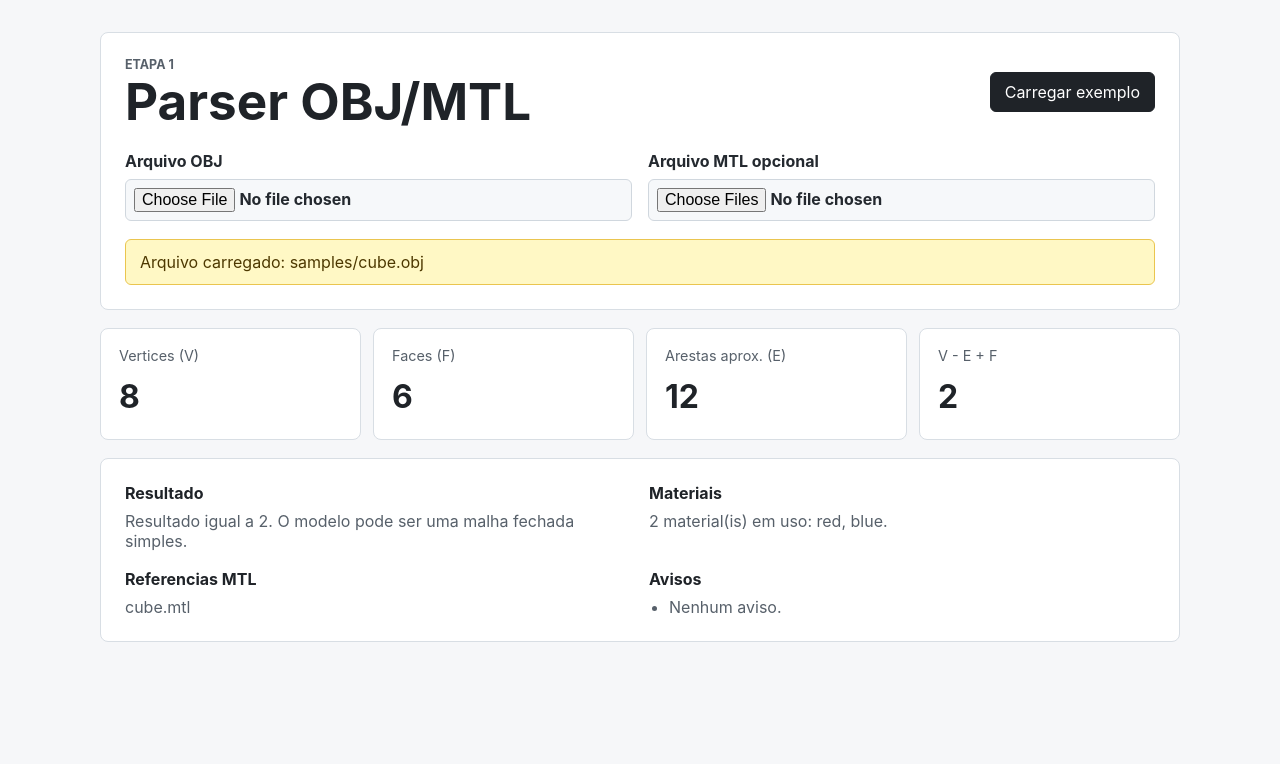
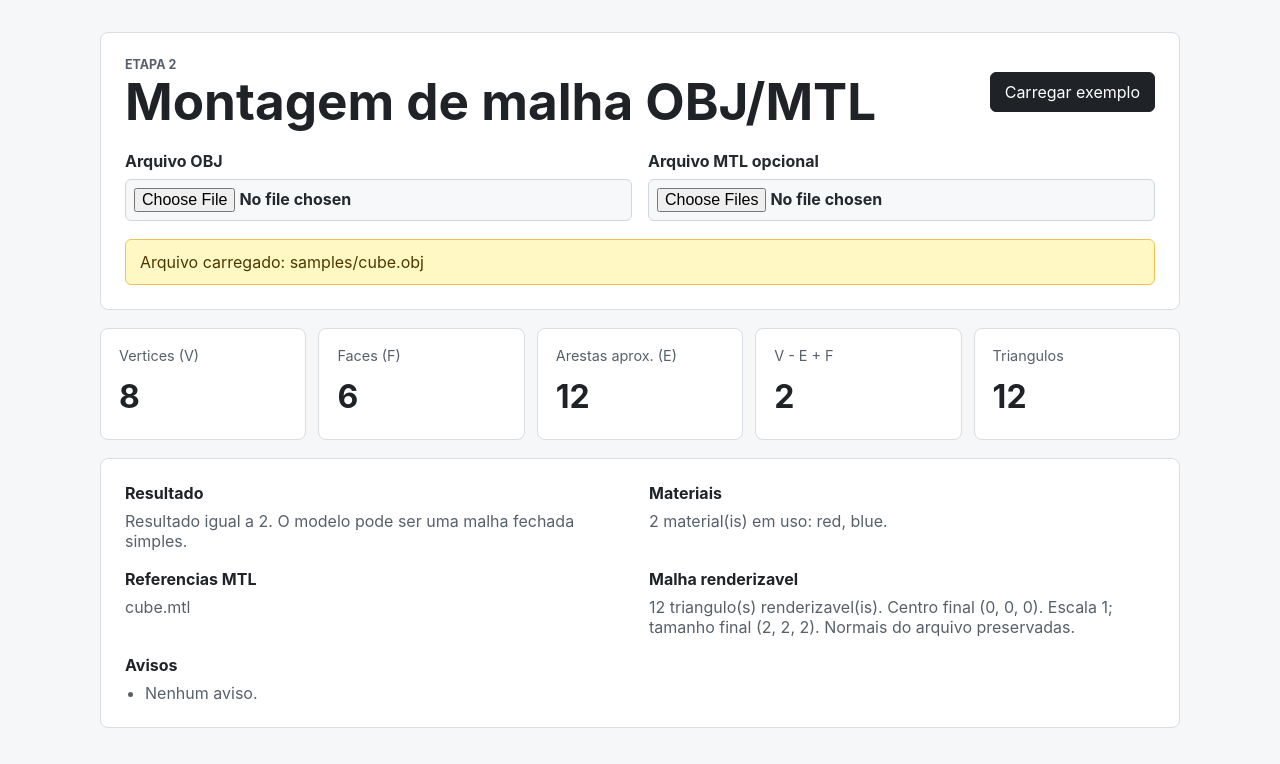
Before and after one commit to Gabeez11/Aula-08---Criar-um-Visualizador-3D-de-Poligonos, a website with bundled scripts: page index.html in a window 1280 px wide. Both pictures are taken after a click on the button "Carregar exemplo". Built offline with nearby package versions, Linux system fonts and the light colour scheme.

Commit message:
feat: build renderable mesh from parsed obj

```diff
--- a/index.html
+++ b/index.html
@@ -3,7 +3,7 @@
   <head>
     <meta charset="UTF-8" />
     <meta name="viewport" content="width=device-width, initial-scale=1.0" />
-    <title>Parser OBJ/MTL</title>
+    <title>Montagem de Malha OBJ/MTL</title>
     <link rel="stylesheet" href="./styles.css" />
   </head>
   <body>
@@ -11,8 +11,8 @@
       <section class="panel">
         <div class="header">
           <div>
-            <p class="eyebrow">Etapa 1</p>
-            <h1>Parser OBJ/MTL</h1>
+            <p class="eyebrow">Etapa 2</p>
+            <h1>Montagem de malha OBJ/MTL</h1>
           </div>
           <button id="loadSample" type="button">Carregar exemplo</button>
         </div>
@@ -51,6 +51,10 @@
           <span>V - E + F</span>
           <strong id="eulerValue">0</strong>
         </article>
+        <article class="stat">
+          <span>Triangulos</span>
+          <strong id="triangleCount">0</strong>
+        </article>
       </section>
 
       <section class="details">
@@ -67,6 +71,10 @@
           <p id="mtllibInfo">Nenhum mtllib encontrado.</p>
         </div>
         <div>
+          <h2>Malha renderizavel</h2>
+          <p id="meshInfo">Nenhuma malha montada.</p>
+        </div>
+        <div>
           <h2>Avisos</h2>
           <ul id="warnings"></ul>
         </div>
--- a/package.json
+++ b/package.json
@@ -5,6 +5,6 @@
   "type": "module",
   "scripts": {
     "start": "node tools/server.js",
-    "test": "node --test"
+    "test": "node test/runner.js"
   }
 }
--- /dev/null
+++ b/src/geometry/mesh.js
@@ -0,0 +1,182 @@
+import {
+  calculateBoundingBox,
+  calculateBoundingBoxCenter,
+  calculateNormalizationScale,
+} from "../math/boundingBox.js";
+import {
+  cloneVector,
+  crossProduct,
+  normalizeVector,
+  normalToVector,
+  scaleVector,
+  subtractVectors,
+  vertexToVector,
+} from "../math/vector3.js";
+
+export class RenderVertex {
+  constructor({
+    position,
+    normal,
+    uv = null,
+    sourceVertexIndex,
+    sourceUVIndex = null,
+    sourceNormalIndex = null,
+    normalGenerated = false,
+  }) {
+    this.position = cloneVector(position);
+    this.normal = cloneVector(normal);
+    this.uv = uv ? { u: uv.u, v: uv.v } : null;
+    this.sourceVertexIndex = sourceVertexIndex;
+    this.sourceUVIndex = sourceUVIndex;
+    this.sourceNormalIndex = sourceNormalIndex;
+    this.normalGenerated = normalGenerated;
+  }
+}
+
+export class Triangle {
+  constructor({
+    vertices,
+    materialName = null,
+    material = null,
+    sourceFaceIndex = null,
+    sourceVertexIndices = [],
+  }) {
+    if (vertices.length !== 3) {
+      throw new Error("Triangle precisa de exatamente 3 vertices.");
+    }
+
+    this.vertices = vertices;
+    this.materialName = materialName;
+    this.material = material;
+    this.sourceFaceIndex = sourceFaceIndex;
+    this.sourceVertexIndices = [...sourceVertexIndices];
+  }
+}
+
+export class Mesh {
+  constructor({
+    triangles,
+    originalBoundingBox,
+    boundingBox,
+    center,
+    scale,
+    generatedNormalCount = 0,
+  }) {
+    this.triangles = triangles;
+    this.vertices = triangles.flatMap((triangle) => triangle.vertices);
+    this.originalBoundingBox = originalBoundingBox;
+    this.boundingBox = boundingBox;
+    this.center = cloneVector(center);
+    this.scale = scale;
+    this.generatedNormalCount = generatedNormalCount;
+  }
+
+  get triangleCount() {
+    return this.triangles.length;
+  }
+
+  get renderVertexCount() {
+    return this.vertices.length;
+  }
+}
+
+export function buildRenderableMesh(model, options = {}) {
+  if (!model || !Array.isArray(model.vertices) || !Array.isArray(model.faces)) {
+    throw new Error("OBJModel invalido para montagem da malha.");
+  }
+
+  const targetSize = options.targetSize ?? 2;
+  const originalPositions = model.vertices.map(vertexToVector);
+  const originalBoundingBox = calculateBoundingBox(originalPositions);
+  const center = calculateBoundingBoxCenter(originalBoundingBox);
+  const scale = calculateNormalizationScale(originalBoundingBox, targetSize);
+  const normalizedPositions = originalPositions.map((position) =>
+    scaleVector(subtractVectors(position, center), scale),
+  );
+  const boundingBox = calculateBoundingBox(normalizedPositions);
+  const triangles = [];
+  let generatedNormalCount = 0;
+
+  model.faces.forEach((face, sourceFaceIndex) => {
+    for (let index = 1; index < face.vertices.length - 1; index += 1) {
+      const faceVertices = [
+        face.vertices[0],
+        face.vertices[index],
+        face.vertices[index + 1],
+      ];
+      const positions = faceVertices.map(
+        (faceVertex) => normalizedPositions[faceVertex.vertexIndex],
+      );
+      const faceNormal = calculateFaceNormal(positions[0], positions[1], positions[2]);
+      const renderVertices = faceVertices.map((faceVertex) => {
+        const normalInfo = resolveNormal(model, faceVertex, faceNormal);
+
+        if (normalInfo.generated) {
+          generatedNormalCount += 1;
+        }
+
+        return new RenderVertex({
+          position: normalizedPositions[faceVertex.vertexIndex],
+          normal: normalInfo.normal,
+          uv: faceVertex.uvIndex === null ? null : model.uvs[faceVertex.uvIndex],
+          sourceVertexIndex: faceVertex.vertexIndex,
+          sourceUVIndex: faceVertex.uvIndex,
+          sourceNormalIndex: faceVertex.normalIndex,
+          normalGenerated: normalInfo.generated,
+        });
+      });
+
+      triangles.push(
+        new Triangle({
+          vertices: renderVertices,
+          materialName: face.materialName,
+          material: getMaterialForFace(model, face),
+          sourceFaceIndex,
+          sourceVertexIndices: faceVertices.map((faceVertex) => faceVertex.vertexIndex),
+        }),
+      );
+    }
+  });
+
+  return new Mesh({
+    triangles,
+    originalBoundingBox,
+    boundingBox,
+    center,
+    scale,
+    generatedNormalCount,
+  });
+}
+
+export function calculateFaceNormal(first, second, third) {
+  const firstEdge = subtractVectors(second, first);
+  const secondEdge = subtractVectors(third, first);
+  return normalizeVector(crossProduct(firstEdge, secondEdge));
+}
+
+function resolveNormal(model, faceVertex, fallbackNormal) {
+  const normal =
+    faceVertex.normalIndex === null ? null : model.normals[faceVertex.normalIndex];
+
+  if (!normal) {
+    return {
+      normal: fallbackNormal,
+      generated: true,
+    };
+  }
+
+  return {
+    normal: normalizeVector(normalToVector(normal)),
+    generated: false,
+  };
+}
+
+function getMaterialForFace(model, face) {
+  if (typeof model.getMaterialForFace === "function") {
+    return model.getMaterialForFace(face);
+  }
+
+  return face.materialName && model.materials instanceof Map
+    ? model.materials.get(face.materialName) ?? null
+    : null;
+}
--- a/src/main.js
+++ b/src/main.js
@@ -1,5 +1,10 @@
 import { parseMTL } from "./parsers/mtlParser.js";
 import { parseOBJ } from "./parsers/objParser.js";
+import { buildRenderableMesh } from "./geometry/mesh.js";
+import {
+  calculateBoundingBoxCenter,
+  calculateBoundingBoxSize,
+} from "./math/boundingBox.js";
 import { calculateTopology } from "./utils/topology.js";
 
 const objInput = document.querySelector("#objInput");
@@ -10,9 +15,11 @@ const vertexCount = document.querySelector("#vertexCount");
 const faceCount = document.querySelector("#faceCount");
 const edgeCount = document.querySelector("#edgeCount");
 const eulerValue = document.querySelector("#eulerValue");
+const triangleCount = document.querySelector("#triangleCount");
 const eulerStatus = document.querySelector("#eulerStatus");
 const materialInfo = document.querySelector("#materialInfo");
 const mtllibInfo = document.querySelector("#mtllibInfo");
+const meshInfo = document.querySelector("#meshInfo");
 const warnings = document.querySelector("#warnings");
 
 objInput.addEventListener("change", loadSelectedFiles);
@@ -74,6 +81,7 @@ async function parseSelectedMTLFiles(files) {
 
 function renderModelSummary(model, fileName) {
   const topology = calculateTopology(model);
+  const mesh = buildRenderableMesh(model);
   const usedMaterials = new Set(
     model.faces.map((face) => face.materialName).filter(Boolean),
   );
@@ -82,6 +90,7 @@ function renderModelSummary(model, fileName) {
   faceCount.textContent = String(topology.faceCount);
   edgeCount.textContent = String(topology.edgeCount);
   eulerValue.textContent = String(topology.eulerCharacteristic);
+  triangleCount.textContent = String(mesh.triangleCount);
 
   eulerStatus.textContent = topology.isEulerCharacteristicTwo
     ? "Resultado igual a 2. O modelo pode ser uma malha fechada simples."
@@ -96,6 +105,16 @@ function renderModelSummary(model, fileName) {
     model.mtllibs.length > 0
       ? model.mtllibs.join(", ")
       : "Nenhum mtllib encontrado.";
+
+  meshInfo.textContent = formatMeshInfo(mesh);
+  console.debug("Mesh debug", {
+    triangleCount: mesh.triangleCount,
+    renderVertexCount: mesh.renderVertexCount,
+    center: mesh.center,
+    scale: mesh.scale,
+    boundingBox: mesh.boundingBox,
+    generatedNormalCount: mesh.generatedNormalCount,
+  });
 
   renderWarnings(model.warnings);
   message.textContent = `Arquivo carregado: ${fileName}`;
@@ -123,9 +142,41 @@ function resetUI(text) {
   faceCount.textContent = "0";
   edgeCount.textContent = "0";
   eulerValue.textContent = "0";
+  triangleCount.textContent = "0";
   eulerStatus.textContent = "Aguardando arquivo.";
   materialInfo.textContent = "Nenhum material carregado.";
   mtllibInfo.textContent = "Nenhum mtllib encontrado.";
+  meshInfo.textContent = "Nenhuma malha montada.";
   warnings.replaceChildren();
   message.textContent = text;
 }
+
+function formatMeshInfo(mesh) {
+  const finalCenter = calculateBoundingBoxCenter(mesh.boundingBox);
+  const finalSize = calculateBoundingBoxSize(mesh.boundingBox);
+  const normalSummary =
+    mesh.generatedNormalCount > 0
+      ? `${mesh.generatedNormalCount} normal(is) gerada(s).`
+      : "Normais do arquivo preservadas.";
+
+  return [
+    `${mesh.triangleCount} triangulo(s) renderizavel(is).`,
+    `Centro final ${formatVector(finalCenter)}.`,
+    `Escala ${formatNumber(mesh.scale)}; tamanho final ${formatVector(finalSize)}.`,
+    normalSummary,
+  ].join(" ");
+}
+
+function formatVector(vector) {
+  return `(${formatNumber(vector.x)}, ${formatNumber(vector.y)}, ${formatNumber(
+    vector.z,
+  )})`;
+}
+
+function formatNumber(value) {
+  if (Math.abs(value) < 1e-9) {
+    return "0";
+  }
+
+  return value.toFixed(3).replace(/\.?0+$/, "");
+}
--- /dev/null
+++ b/src/math/boundingBox.js
@@ -0,0 +1,52 @@
+import {
+  addVectors,
+  cloneVector,
+  createVector3,
+  scaleVector,
+  subtractVectors,
+} from "./vector3.js";
+
+export class BoundingBox {
+  constructor(min = createVector3(), max = createVector3()) {
+    this.min = cloneVector(min);
+    this.max = cloneVector(max);
+  }
+}
+
+export function calculateBoundingBox(points) {
+  if (points.length === 0) {
+    return new BoundingBox();
+  }
+
+  const min = createVector3(Infinity, Infinity, Infinity);
+  const max = createVector3(-Infinity, -Infinity, -Infinity);
+
+  points.forEach((point) => {
+    min.x = Math.min(min.x, point.x);
+    min.y = Math.min(min.y, point.y);
+    min.z = Math.min(min.z, point.z);
+    max.x = Math.max(max.x, point.x);
+    max.y = Math.max(max.y, point.y);
+    max.z = Math.max(max.z, point.z);
+  });
+
+  return new BoundingBox(min, max);
+}
+
+export function calculateBoundingBoxSize(boundingBox) {
+  return subtractVectors(boundingBox.max, boundingBox.min);
+}
+
+export function calculateBoundingBoxCenter(boundingBox) {
+  return scaleVector(addVectors(boundingBox.min, boundingBox.max), 0.5);
+}
+
+export function calculateLargestDimension(boundingBox) {
+  const size = calculateBoundingBoxSize(boundingBox);
+  return Math.max(size.x, size.y, size.z);
+}
+
+export function calculateNormalizationScale(boundingBox, targetSize = 2) {
+  const largestDimension = calculateLargestDimension(boundingBox);
+  return largestDimension > 0 ? targetSize / largestDimension : 1;
+}
--- /dev/null
+++ b/src/math/vector3.js
@@ -0,0 +1,57 @@
+export function createVector3(x = 0, y = 0, z = 0) {
+  return { x, y, z };
+}
+
+export function cloneVector(vector) {
+  return createVector3(vector.x, vector.y, vector.z);
+}
+
+export function addVectors(first, second) {
+  return createVector3(
+    first.x + second.x,
+    first.y + second.y,
+    first.z + second.z,
+  );
+}
+
+export function subtractVectors(first, second) {
+  return createVector3(
+    first.x - second.x,
+    first.y - second.y,
+    first.z - second.z,
+  );
+}
+
+export function scaleVector(vector, scalar) {
+  return createVector3(vector.x * scalar, vector.y * scalar, vector.z * scalar);
+}
+
+export function crossProduct(first, second) {
+  return createVector3(
+    first.y * second.z - first.z * second.y,
+    first.z * second.x - first.x * second.z,
+    first.x * second.y - first.y * second.x,
+  );
+}
+
+export function vectorLength(vector) {
+  return Math.hypot(vector.x, vector.y, vector.z);
+}
+
+export function normalizeVector(vector) {
+  const length = vectorLength(vector);
+
+  if (length === 0) {
+    return createVector3();
+  }
+
+  return scaleVector(vector, 1 / length);
+}
+
+export function vertexToVector(vertex) {
+  return createVector3(vertex.x, vertex.y, vertex.z);
+}
+
+export function normalToVector(normal) {
+  return createVector3(normal.dx, normal.dy, normal.dz);
+}
--- a/styles.css
+++ b/styles.css
@@ -113,7 +113,7 @@ input[type="file"] {
 .stats-grid {
   display: grid;
   gap: 12px;
-  grid-template-columns: repeat(4, minmax(0, 1fr));
+  grid-template-columns: repeat(auto-fit, minmax(150px, 1fr));
   margin: 18px 0;
 }
 
```
Also changed, not shown: test/geometry.test.js (added, +104 -0 lines), test/runner.js (added, +2 -0 lines), README.md.
